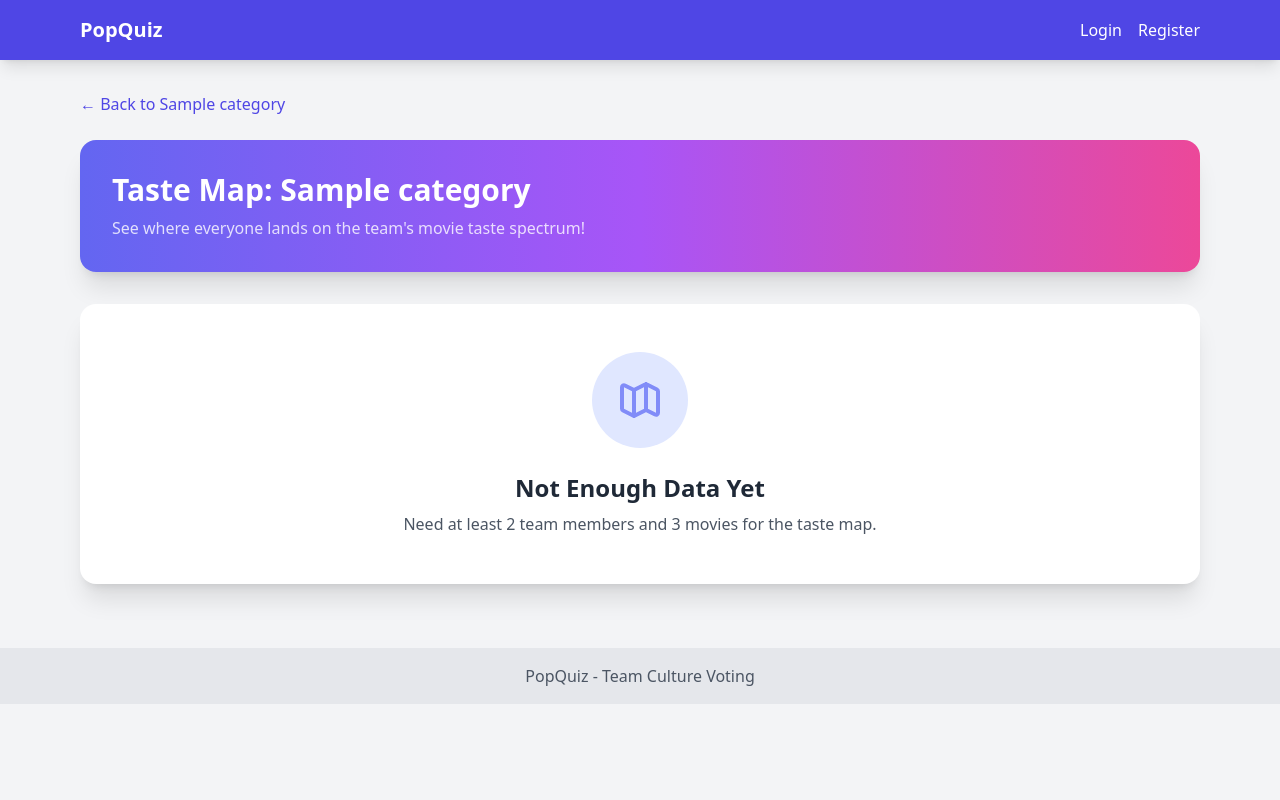
After one commit to chnm/popquiz, a Django app: a page that uses catalog/templates/catalog/taste_map.html in a window 1280 px wide. The commit adds this page. Run offline with Django 5.2, Linux system fonts and the light colour scheme; tables that the repository leaves empty hold one stand-in row (values such as "Sample post"); some libraries are stand-ins or nearby versions.

Commit message:
Add Taste Map page using PCA visualization
- New TasteMapView uses Principal Component Analysis to plot users
  on a 2D "taste map" based on their movie preferences
- Interactive SVG visualization with hover tooltips and click-to-profile
- Fun quadrant labels: "Crowd Pleasers", "Critics", "Indie Enthusiasts", "Easy Going"
- Shows variance explained by each axis
- Color-coded user dots with initials
- Added requirements.txt with numpy and scipy dependencies
- Added Taste Map links to home page Discover section and category detail

Co-Authored-By: Claude Opus 4.5 <noreply@anthropic.com>

```diff
--- a/catalog/templates/catalog/category_detail.html
+++ b/catalog/templates/catalog/category_detail.html
@@ -24,6 +24,9 @@
             </a>
             <a href="{% url 'eclectic' category.slug %}" class="bg-pink-600 text-white px-4 py-2 rounded-lg hover:bg-pink-700 transition duration-200">
                 Eclectic Tastes
+            </a>
+            <a href="{% url 'taste_map' category.slug %}" class="bg-indigo-600 text-white px-4 py-2 rounded-lg hover:bg-indigo-700 transition duration-200">
+                Taste Map
             </a>
             {% if user.is_authenticated %}
             <a href="{% url 'swipe_vote' category.slug %}" class="bg-green-600 text-white px-4 py-2 rounded-lg hover:bg-green-700 transition duration-200">
--- /dev/null
+++ b/catalog/templates/catalog/taste_map.html
@@ -0,0 +1,203 @@
+{% extends 'base.html' %}
+
+{% block title %}Taste Map - {{ category.name }} - PopQuiz{% endblock %}
+
+{% block content %}
+<div class="mb-6">
+    <a href="{% url 'category_detail' category.slug %}" class="text-indigo-600 hover:underline">&larr; Back to {{ category.name }}</a>
+</div>
+
+<div class="bg-gradient-to-r from-indigo-500 via-purple-500 to-pink-500 rounded-2xl shadow-xl p-8 mb-8 text-white">
+    <h1 class="text-3xl font-bold mb-2">Taste Map: {{ category.name }}</h1>
+    <p class="text-white/80">See where everyone lands on the team's movie taste spectrum!</p>
+</div>
+
+{% if has_data %}
+<div class="bg-white rounded-2xl shadow-xl p-6 mb-8">
+    <!-- The Map -->
+    <div class="relative" style="padding-bottom: 75%; min-height: 400px;">
+        <svg id="taste-map" class="absolute inset-0 w-full h-full" viewBox="-110 -110 220 220" preserveAspectRatio="xMidYMid meet">
+            <!-- Background gradient -->
+            <defs>
+                <radialGradient id="bgGradient" cx="50%" cy="50%" r="70%">
+                    <stop offset="0%" style="stop-color:#F3E8FF;stop-opacity:1" />
+                    <stop offset="100%" style="stop-color:#EEF2FF;stop-opacity:1" />
+                </radialGradient>
+                <filter id="shadow" x="-50%" y="-50%" width="200%" height="200%">
+                    <feDropShadow dx="0" dy="2" stdDeviation="3" flood-opacity="0.3"/>
+                </filter>
+            </defs>
+
+            <!-- Background circle -->
+            <circle cx="0" cy="0" r="100" fill="url(#bgGradient)" stroke="#E5E7EB" stroke-width="2"/>
+
+            <!-- Grid lines -->
+            <line x1="-100" y1="0" x2="100" y2="0" stroke="#D1D5DB" stroke-width="1" stroke-dasharray="5,5"/>
+            <line x1="0" y1="-100" x2="0" y2="100" stroke="#D1D5DB" stroke-width="1" stroke-dasharray="5,5"/>
+            <circle cx="0" cy="0" r="50" fill="none" stroke="#E5E7EB" stroke-width="1" stroke-dasharray="3,3"/>
+
+            <!-- Quadrant labels -->
+            <text x="-70" y="-85" class="text-xs" fill="#9CA3AF" font-size="8" text-anchor="middle">Indie Enthusiasts</text>
+            <text x="70" y="-85" class="text-xs" fill="#9CA3AF" font-size="8" text-anchor="middle">Crowd Pleasers</text>
+            <text x="-70" y="92" class="text-xs" fill="#9CA3AF" font-size="8" text-anchor="middle">Critics</text>
+            <text x="70" y="92" class="text-xs" fill="#9CA3AF" font-size="8" text-anchor="middle">Easy Going</text>
+
+            <!-- User dots -->
+            {% for user in user_data %}
+            <g class="user-point" data-username="{{ user.username }}" style="cursor: pointer;">
+                <!-- Outer glow on hover -->
+                <circle cx="{{ user.x|floatformat:2 }}00" cy="{{ user.y|floatformat:2 }}00" r="18"
+                        fill="{{ user.color }}" opacity="0" class="hover-glow"
+                        style="transform: scale(0); transform-origin: {{ user.x|floatformat:2 }}00px {{ user.y|floatformat:2 }}00px; transition: all 0.2s ease;">
+                </circle>
+                <!-- Main circle -->
+                <circle cx="{{ user.x|floatformat:2 }}00" cy="{{ user.y|floatformat:2 }}00" r="14"
+                        fill="{{ user.color }}" filter="url(#shadow)"
+                        style="transition: all 0.2s ease;">
+                </circle>
+                <!-- Initials -->
+                <text x="{{ user.x|floatformat:2 }}00" y="{{ user.y|floatformat:2 }}00"
+                      fill="white" font-size="8" font-weight="bold"
+                      text-anchor="middle" dominant-baseline="central"
+                      style="pointer-events: none;">
+                    {{ user.initials }}
+                </text>
+            </g>
+            {% endfor %}
+        </svg>
+
+        <!-- Tooltip -->
+        <div id="tooltip" class="absolute hidden bg-gray-900 text-white px-3 py-2 rounded-lg text-sm shadow-lg pointer-events-none z-10">
+            <div class="font-bold" id="tooltip-name"></div>
+            <div class="text-gray-300 text-xs">Click to view profile</div>
+        </div>
+    </div>
+
+    <!-- Legend -->
+    <div class="mt-6 pt-4 border-t border-gray-100">
+        <div class="flex flex-wrap justify-center gap-4">
+            {% for user in user_data %}
+            <a href="{% url 'profile' user.username %}" class="flex items-center space-x-2 px-3 py-1 rounded-full hover:bg-gray-100 transition duration-200">
+                <span class="w-4 h-4 rounded-full" style="background-color: {{ user.color }};"></span>
+                <span class="text-sm text-gray-700">{{ user.first_name }} {{ user.last_name }}</span>
+            </a>
+            {% endfor %}
+        </div>
+    </div>
+</div>
+
+<!-- Stats & Explanation -->
+<div class="grid grid-cols-1 md:grid-cols-2 gap-6">
+    <div class="bg-white rounded-xl shadow-md p-6">
+        <h3 class="font-semibold text-gray-800 mb-3">About This Map</h3>
+        <p class="text-gray-600 text-sm mb-4">
+            This map uses <strong>Principal Component Analysis (PCA)</strong> to visualize everyone's movie taste in 2D.
+            Users who are close together tend to agree on movies!
+        </p>
+        <ul class="text-gray-500 text-sm space-y-2">
+            <li class="flex items-start">
+                <svg class="w-4 h-4 text-indigo-500 mr-2 mt-0.5 flex-shrink-0" fill="currentColor" viewBox="0 0 20 20">
+                    <path fill-rule="evenodd" d="M10 18a8 8 0 100-16 8 8 0 000 16zm3.707-9.293a1 1 0 00-1.414-1.414L9 10.586 7.707 9.293a1 1 0 00-1.414 1.414l2 2a1 1 0 001.414 0l4-4z" clip-rule="evenodd"/>
+                </svg>
+                <span>Votes are converted to numbers: Yes = +1, Meh = 0, No = -1</span>
+            </li>
+            <li class="flex items-start">
+                <svg class="w-4 h-4 text-indigo-500 mr-2 mt-0.5 flex-shrink-0" fill="currentColor" viewBox="0 0 20 20">
+                    <path fill-rule="evenodd" d="M10 18a8 8 0 100-16 8 8 0 000 16zm3.707-9.293a1 1 0 00-1.414-1.414L9 10.586 7.707 9.293a1 1 0 00-1.414 1.414l2 2a1 1 0 001.414 0l4-4z" clip-rule="evenodd"/>
+                </svg>
+                <span>PCA finds the directions of maximum disagreement</span>
+            </li>
+            <li class="flex items-start">
+                <svg class="w-4 h-4 text-indigo-500 mr-2 mt-0.5 flex-shrink-0" fill="currentColor" viewBox="0 0 20 20">
+                    <path fill-rule="evenodd" d="M10 18a8 8 0 100-16 8 8 0 000 16zm3.707-9.293a1 1 0 00-1.414-1.414L9 10.586 7.707 9.293a1 1 0 00-1.414 1.414l2 2a1 1 0 001.414 0l4-4z" clip-rule="evenodd"/>
+                </svg>
+                <span>Close together = similar taste, far apart = different taste</span>
+            </li>
+        </ul>
+    </div>
+
+    <div class="bg-white rounded-xl shadow-md p-6">
+        <h3 class="font-semibold text-gray-800 mb-3">Map Statistics</h3>
+        <div class="space-y-4">
+            <div>
+                <div class="flex justify-between text-sm mb-1">
+                    <span class="text-gray-600">Horizontal axis explains</span>
+                    <span class="font-semibold text-indigo-600">{{ var_explained_1 }}%</span>
+                </div>
+                <div class="h-2 bg-gray-100 rounded-full overflow-hidden">
+                    <div class="h-full bg-indigo-500 rounded-full" style="width: {{ var_explained_1 }}%"></div>
+                </div>
+            </div>
+            <div>
+                <div class="flex justify-between text-sm mb-1">
+                    <span class="text-gray-600">Vertical axis explains</span>
+                    <span class="font-semibold text-purple-600">{{ var_explained_2 }}%</span>
+                </div>
+                <div class="h-2 bg-gray-100 rounded-full overflow-hidden">
+                    <div class="h-full bg-purple-500 rounded-full" style="width: {{ var_explained_2 }}%"></div>
+                </div>
+            </div>
+            <div class="pt-2 border-t border-gray-100 text-sm text-gray-500">
+                <p>Based on {{ movie_count }} movies with votes from {{ user_count }} team members</p>
+            </div>
+        </div>
+    </div>
+</div>
+
+<script>
+document.addEventListener('DOMContentLoaded', function() {
+    const svg = document.getElementById('taste-map');
+    const tooltip = document.getElementById('tooltip');
+    const tooltipName = document.getElementById('tooltip-name');
+    const userData = {{ user_data_json|safe }};
+
+    // Create a map for quick lookup
+    const userMap = {};
+    userData.forEach(u => userMap[u.username] = u);
+
+    document.querySelectorAll('.user-point').forEach(point => {
+        const username = point.dataset.username;
+        const user = userMap[username];
+        const glow = point.querySelector('.hover-glow');
+        const circle = point.querySelectorAll('circle')[1];
+
+        point.addEventListener('mouseenter', function(e) {
+            tooltipName.textContent = user.first_name + ' ' + user.last_name;
+            tooltip.classList.remove('hidden');
+            glow.style.transform = 'scale(1)';
+            glow.style.opacity = '0.3';
+            circle.setAttribute('r', '16');
+        });
+
+        point.addEventListener('mousemove', function(e) {
+            const rect = svg.getBoundingClientRect();
+            tooltip.style.left = (e.clientX - rect.left + 10) + 'px';
+            tooltip.style.top = (e.clientY - rect.top - 40) + 'px';
+        });
+
+        point.addEventListener('mouseleave', function() {
+            tooltip.classList.add('hidden');
+            glow.style.transform = 'scale(0)';
+            glow.style.opacity = '0';
+            circle.setAttribute('r', '14');
+        });
+
+        point.addEventListener('click', function() {
+            window.location.href = '/profile/' + username + '/';
+        });
+    });
+});
+</script>
+
+{% else %}
+<div class="bg-white rounded-2xl shadow-xl p-12 text-center">
+    <div class="w-24 h-24 bg-indigo-100 rounded-full flex items-center justify-center mx-auto mb-6">
+        <svg class="w-12 h-12 text-indigo-400" fill="none" stroke="currentColor" viewBox="0 0 24 24">
+            <path stroke-linecap="round" stroke-linejoin="round" stroke-width="2" d="M9 20l-5.447-2.724A1 1 0 013 16.382V5.618a1 1 0 011.447-.894L9 7m0 13l6-3m-6 3V7m6 10l4.553 2.276A1 1 0 0021 18.382V7.618a1 1 0 00-.553-.894L15 4m0 13V4m0 0L9 7"/>
+        </svg>
+    </div>
+    <h2 class="text-2xl font-bold text-gray-800 mb-2">Not Enough Data Yet</h2>
+    <p class="text-gray-600">{{ error_message }}</p>
+</div>
+{% endif %}
+{% endblock %}
--- a/catalog/urls.py
+++ b/catalog/urls.py
@@ -1,5 +1,5 @@
 from django.urls import path
-from .views import HomeView, CategoryDetailView, AddItemView, SwipeVoteView, StatsView, DecadeStatsView, EclecticView
+from .views import HomeView, CategoryDetailView, AddItemView, SwipeVoteView, StatsView, DecadeStatsView, EclecticView, TasteMapView
 
 urlpatterns = [
     path('', HomeView.as_view(), name='home'),
@@ -9,4 +9,5 @@ urlpatterns = [
     path('category/<slug:slug>/stats/', StatsView.as_view(), name='stats'),
     path('category/<slug:slug>/decades/', DecadeStatsView.as_view(), name='decades'),
     path('category/<slug:slug>/eclectic/', EclecticView.as_view(), name='eclectic'),
+    path('category/<slug:slug>/taste-map/', TasteMapView.as_view(), name='taste_map'),
 ]
--- a/catalog/views.py
+++ b/catalog/views.py
@@ -1,3 +1,5 @@
+import json
+
 from django.shortcuts import render, get_object_or_404, redirect
 from django.views.generic import ListView, DetailView, TemplateView
 from django.views import View
@@ -391,3 +393,165 @@ class EclecticView(TemplateView):
         context['has_data'] = len(user_stats) > 0
 
         return context
+
+
+class TasteMapView(TemplateView):
+    """View showing users plotted on a 2D taste map using PCA."""
+    template_name = 'catalog/taste_map.html'
+
+    def get_context_data(self, **kwargs):
+        context = super().get_context_data(**kwargs)
+        category = get_object_or_404(Category, slug=self.kwargs['slug'])
+        context['category'] = category
+
+        # Get all team members and items
+        team_members = list(User.objects.filter(is_staff=False).order_by('id'))
+        items = list(Item.objects.filter(category=category).order_by('id'))
+
+        if len(team_members) < 2 or len(items) < 3:
+            context['has_data'] = False
+            context['error_message'] = "Need at least 2 team members and 3 movies for the taste map."
+            return context
+
+        # Get all votes (excluding NO_ANSWER)
+        votes = Vote.objects.filter(
+            item__category=category
+        ).exclude(choice=Vote.Choice.NO_ANSWER)
+
+        # Build vote lookup: (user_id, item_id) -> vote_value
+        vote_map = {}
+        for vote in votes:
+            if vote.choice == Vote.Choice.YES:
+                value = 1
+            elif vote.choice == Vote.Choice.NO:
+                value = -1
+            else:  # MEH
+                value = 0
+            vote_map[(vote.user_id, vote.item_id)] = value
+
+        # Build user-movie matrix (users as rows, movies as columns)
+        # Only include movies that at least 2 users have voted on
+        item_vote_counts = {}
+        for (user_id, item_id), _ in vote_map.items():
+            item_vote_counts[item_id] = item_vote_counts.get(item_id, 0) + 1
+
+        valid_items = [item for item in items if item_vote_counts.get(item.id, 0) >= 2]
+
+        if len(valid_items) < 3:
+            context['has_data'] = False
+            context['error_message'] = "Need at least 3 movies with multiple votes for the taste map."
+            return context
+
+        # Build the matrix
+        matrix = []
+        valid_users = []
+        for user in team_members:
+            row = []
+            has_votes = False
+            for item in valid_items:
+                vote_val = vote_map.get((user.id, item.id))
+                if vote_val is not None:
+                    row.append(vote_val)
+                    has_votes = True
+                else:
+                    row.append(0)  # Neutral for missing votes
+            if has_votes:
+                matrix.append(row)
+                valid_users.append(user)
+
+        if len(valid_users) < 2:
+            context['has_data'] = False
+            context['error_message'] = "Need at least 2 team members with votes for the taste map."
+            return context
+
+        # Perform PCA using numpy/scipy
+        try:
+            import numpy as np
+            from scipy import linalg
+
+            # Convert to numpy array
+            X = np.array(matrix, dtype=float)
+
+            # Center the data (subtract mean)
+            X_centered = X - X.mean(axis=0)
+
+            # Compute covariance matrix
+            cov_matrix = np.cov(X_centered, rowvar=True)
+
+            # Handle case where we have more users than features
+            if cov_matrix.ndim == 0:
+                cov_matrix = np.array([[cov_matrix]])
+
+            # Compute eigenvalues and eigenvectors
+            eigenvalues, eigenvectors = linalg.eigh(cov_matrix)
+
+            # Sort by eigenvalue (descending)
+            idx = np.argsort(eigenvalues)[::-1]
+            eigenvalues = eigenvalues[idx]
+            eigenvectors = eigenvectors[:, idx]
+
+            # Project onto first 2 principal components
+            if len(valid_users) == 2:
+                # Special case: only 2 users
+                coords = np.array([[eigenvalues[0] if eigenvalues[0] > 0 else 1, 0],
+                                   [-eigenvalues[0] if eigenvalues[0] > 0 else -1, 0]])
+            else:
+                # Use the eigenvectors as coordinates (they represent user positions)
+                coords = eigenvectors[:, :2]
+
+            # Normalize coordinates to [-1, 1] range
+            if coords.size > 0:
+                max_abs = np.max(np.abs(coords))
+                if max_abs > 0:
+                    coords = coords / max_abs * 0.85  # Leave some margin
+
+            # Build user data for template
+            user_data = []
+            colors = [
+                '#8B5CF6',  # Purple
+                '#EC4899',  # Pink
+                '#F59E0B',  # Amber
+                '#10B981',  # Emerald
+                '#3B82F6',  # Blue
+                '#EF4444',  # Red
+                '#06B6D4',  # Cyan
+                '#F97316',  # Orange
+                '#84CC16',  # Lime
+                '#6366F1',  # Indigo
+            ]
+
+            for i, user in enumerate(valid_users):
+                x = float(coords[i, 0]) if coords.shape[1] > 0 else 0
+                y = float(coords[i, 1]) if coords.shape[1] > 1 else 0
+                user_data.append({
+                    'username': user.username,
+                    'first_name': user.first_name,
+                    'last_name': user.last_name,
+                    'initials': f"{user.first_name[0] if user.first_name else ''}{user.last_name[0] if user.last_name else ''}",
+                    'x': x,
+                    'y': y,
+                    'color': colors[i % len(colors)],
+                })
+
+            # Calculate variance explained (for fun stats)
+            total_var = np.sum(eigenvalues)
+            if total_var > 0 and len(eigenvalues) >= 2:
+                var_explained_1 = round(eigenvalues[0] / total_var * 100)
+                var_explained_2 = round(eigenvalues[1] / total_var * 100) if len(eigenvalues) > 1 else 0
+            else:
+                var_explained_1 = 50
+                var_explained_2 = 50
+
+            context['user_data'] = user_data
+            context['user_data_json'] = json.dumps(user_data)
+            context['var_explained_1'] = var_explained_1
+            context['var_explained_2'] = var_explained_2
+            context['has_data'] = True
+            context['movie_count'] = len(valid_items)
+            context['user_count'] = len(valid_users)
+
+        except ImportError:
+            context['has_data'] = False
+            context['error_message'] = "NumPy and SciPy are required for the taste map. Run: pip install numpy scipy"
+
+        return context
--- /dev/null
+++ b/requirements.txt
@@ -0,0 +1,3 @@
+Django>=5.0
+numpy
+scipy
```
Also changed, not shown: catalog/templates/catalog/home.html (+14 -1 lines).
